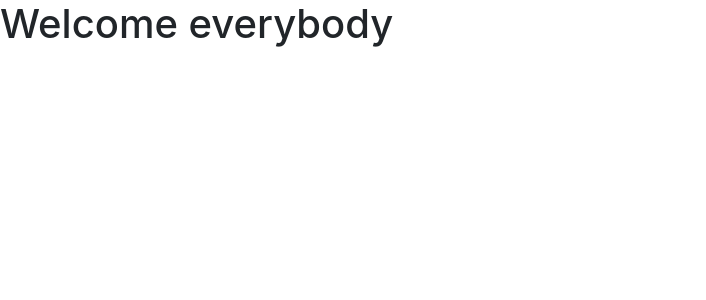
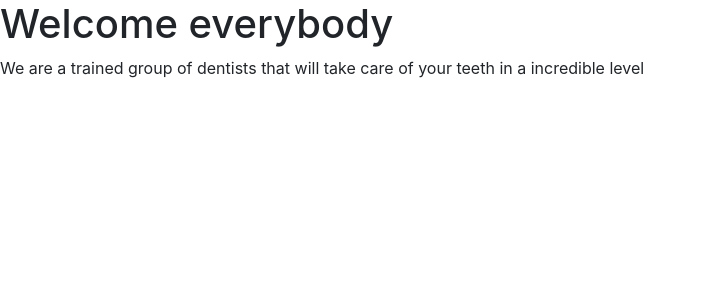
Before and after one commit to alecos008/web-request-form, a Flask app: page /index.html in a window 1280 px wide. Shown: the part 56-356 px from the top of the page, without its empty margins (0-706 px from the left). Run offline with Flask 2, Linux system fonts and the light colour scheme; some libraries are stand-ins or nearby versions.

Commit message:
added text to index

```diff
--- a/application.py
+++ b/application.py
@@ -19,4 +19,5 @@ def scheduled ():
     name = request.form.get ("name")
     date = request.form.get ("date")
     email = request.form.get ("email")
+
     return render_template ("scheduled.html", name=name, date=date, email=email)
--- a/templates/index.html
+++ b/templates/index.html
@@ -1,3 +1,7 @@
 {% extends "layout.html" %}
 
 {% block heading %} Welcome everybody {% endblock %}
+
+{% block body %}
+<p>We are a trained group of dentists that will take care of your teeth in a incredible level</p>
+{% endblock %}
```
Also changed, not shown: templates/scheduled.html (+4 -3 lines).
